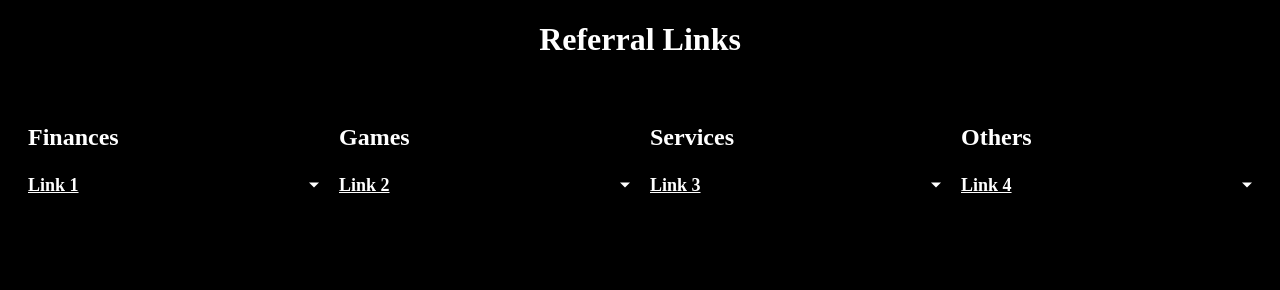
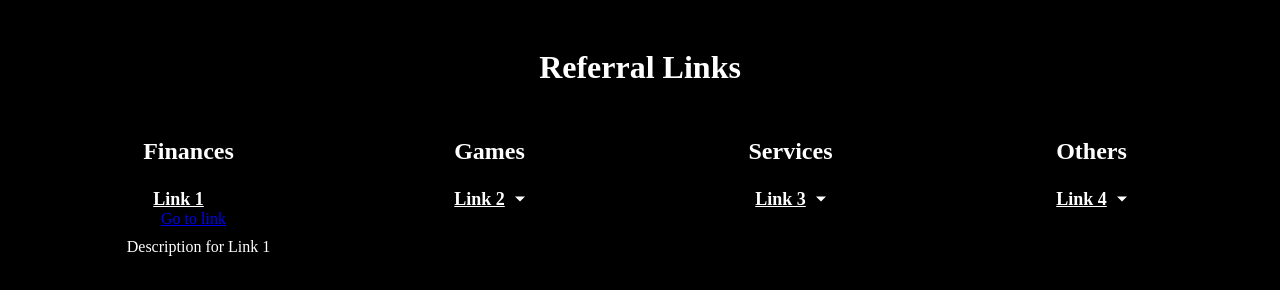
Before and after one commit to edydex/edydex.github.io, a plain HTML site: page index.html in a window 1280 px wide. Both pictures are taken after a click on the element "Link 1". Drawn offline with Linux system fonts and the light colour scheme.

Commit message:
Design Changes

```diff
--- a/script.js
+++ b/script.js
@@ -65,6 +65,12 @@ function renderLinks() {
 
       linkItem.appendChild(linkContent);
       columnDiv.appendChild(linkItem);
+
+      // Add event listener to toggle link content visibility
+      linkHeading.addEventListener('click', () => {
+        linkContent.classList.toggle('show');
+        linkHeading.classList.toggle('collapsed');
+      });
     });
 
     // Append the column to the main link-list element
--- a/styles.css
+++ b/styles.css
@@ -2,6 +2,9 @@
 body {
   background-color: black;
   color: white;
+  padding-top: 20px; /* Add padding to the top of the screen */
+  padding-left: 20px; /* Add padding to the left edge of the screen */
+  padding-right: 20px; /* Add padding to the right edge of the screen */
 }
 
 /* Center the "Referral Links" heading */
@@ -17,8 +20,15 @@ header {
   padding: 20px;
 }
 
+.column {
+  display: flex;
+  flex-direction: column;
+  align-items: center; /* Align headers to the middle */
+}
+
 .column h3 {
   font-size: 24px; /* Increase font size for column headers */
+  margin-top: 10px; /* Adjust top margin for better spacing */
 }
 
 .link-item {
@@ -32,6 +42,7 @@ header {
   padding-right: 20px;
   font-size: 18px; /* Decrease font size for link headers */
   text-decoration: underline;
+  text-align: center; /* Align link headers to the middle */
 }
 
 .link-item h2::after {
@@ -47,9 +58,15 @@ header {
   transform: translateY(-50%);
 }
 
+.link-item h2.collapsed::after {
+  border-width: 0 5px 5px 5px;
+  transform: translateY(-50%) rotate(180deg);
+}
+
 .link-content {
   display: none;
   padding-left: 20px;
+  text-align: center; /* Center the link and description */
 }
 
 .link-content.show {
```
